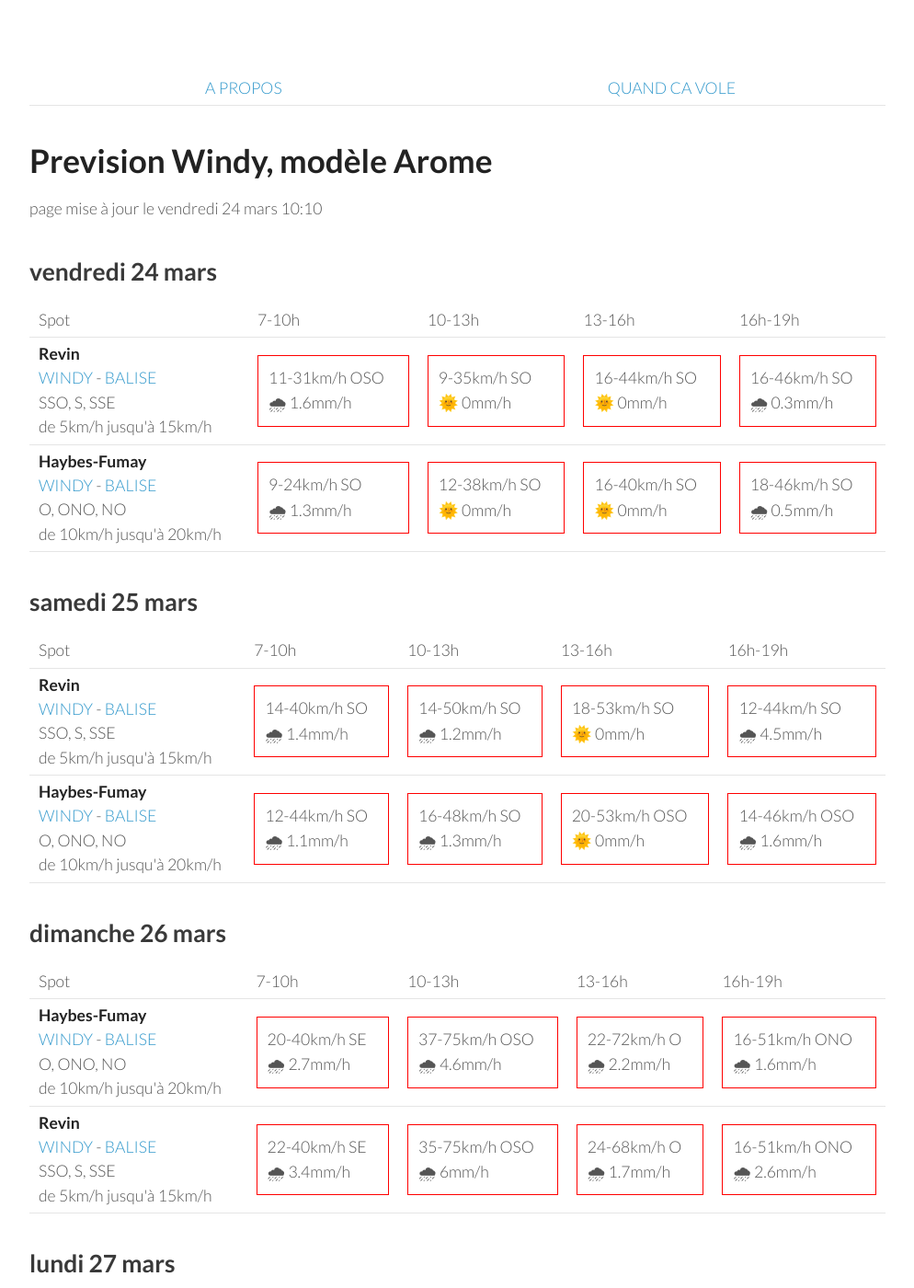
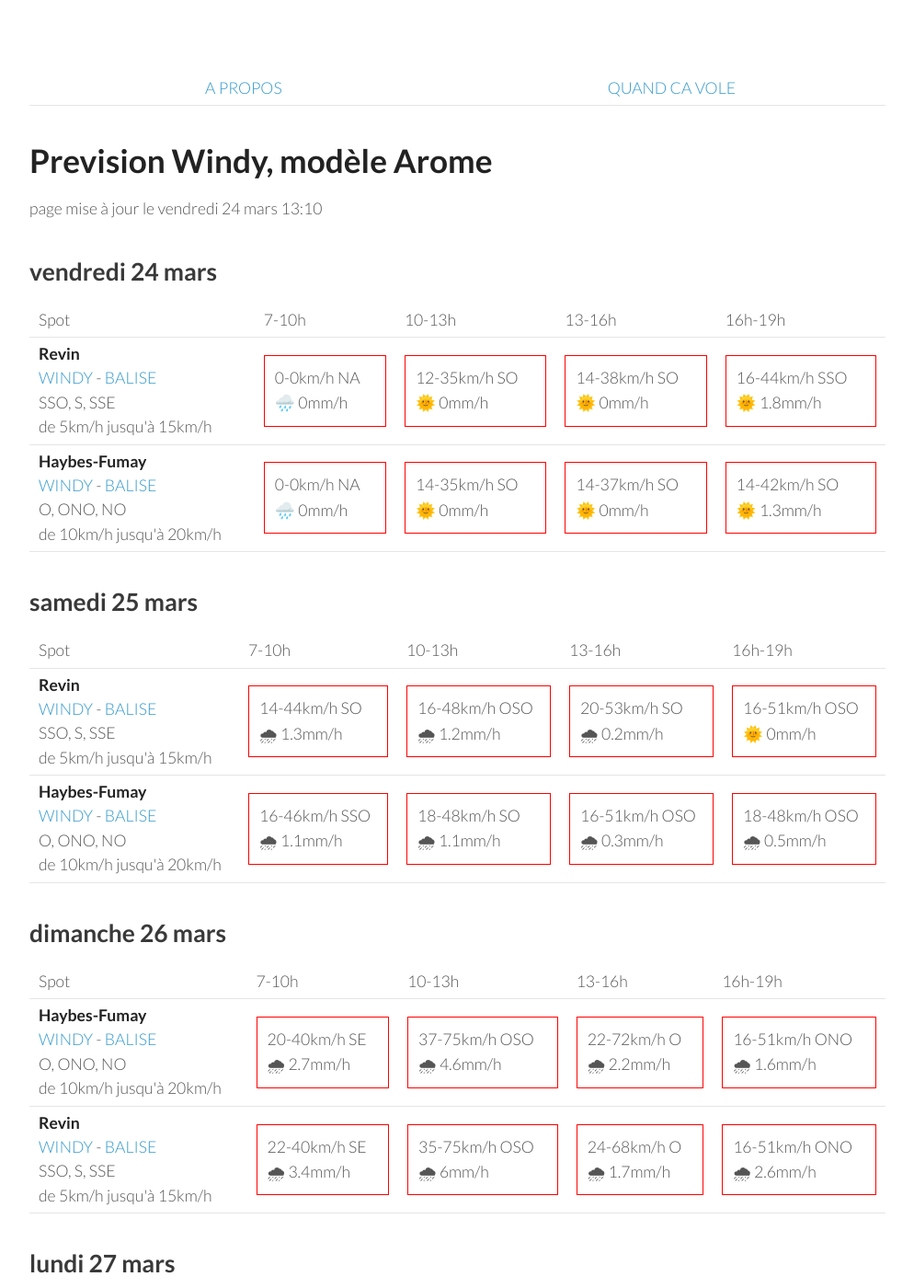
Before and after one commit to parapente-dans-le-nord/parapente-dans-le-nord.github.io, a Jekyll site: the page built from ardennes.markdown, in a window 1280 px wide and 1400 px high. Shown: the whole window at 92% size, without its empty margins (26-1020 px from the left). Built offline with Jekyll 4.4.1, drawn with Linux system fonts in a browser that asks for light colours.

Commit message:
update index.markdown

```diff
--- a/ardennes.markdown
+++ b/ardennes.markdown
@@ -7,7 +7,7 @@ title:  "Tous les spots"
 {: .links}
 
 # Prevision Windy, modèle Arome
-page mise à jour le vendredi 24 mars 10:10
+page mise à jour le vendredi 24 mars 13:10
 
 ## vendredi 24 mars
 
@@ -24,21 +24,19 @@ page mise à jour le vendredi 24 mars 10:10
 <tr>
         <td><strong>Revin</strong><br><a href="https://windy.com/49.948/4.625?49.543,4.625,8">WINDY</a> - <span class=""><a href="http://www.balisemeteo.com/balise.php?idBalise=5019">BALISE</a> </span><br> <span class="vent-favorable">SSO, S, SSE</span><br><span class="force-vent">de 5km/h jusqu'à 15km/h</span> </td>
 
-            <td><div class="not-flyable"><p>11-31km/h OSO</p><p>🌧 1.6mm/h</p></div></td>
-            <td><div class="not-flyable"><p>9-35km/h SO</p><p>🌞 0mm/h</p></div></td>
-            <td><div class="not-flyable"><p>16-44km/h SO</p><p>🌞 0mm/h</p></div></td>
-            <td><div class="not-flyable"><p>16-46km/h SO</p><p>🌧 0.3mm/h</p></div></td>
-
+            <td><div class="not-flyable"><p>0-0km/h NA</p><p>🌧️ 0mm/h</p></div></td>
+            <td><div class="not-flyable"><p>12-35km/h SO</p><p>🌞 0mm/h</p></div></td>
+            <td><div class="not-flyable"><p>14-38km/h SO</p><p>🌞 0mm/h</p></div></td>
+            <td><div class="not-flyable"><p>16-44km/h SSO</p><p>🌞 1.8mm/h</p></div></td>
 
     </tr>
 <tr>
         <td><strong>Haybes-Fumay</strong><br><a href="https://windy.com/49.998/4.715?49.913,4.738,10">WINDY</a> - <span class=""><a href="http://www.balisemeteo.com/balise.php?idBalise=104">BALISE</a> </span><br> <span class="vent-favorable">O, ONO, NO</span><br><span class="force-vent">de 10km/h jusqu'à 20km/h</span> </td>
 
-            <td><div class="not-flyable"><p>9-24km/h SO</p><p>🌧 1.3mm/h</p></div></td>
-            <td><div class="not-flyable"><p>12-38km/h SO</p><p>🌞 0mm/h</p></div></td>
-            <td><div class="not-flyable"><p>16-40km/h SO</p><p>🌞 0mm/h</p></div></td>
-            <td><div class="not-flyable"><p>18-46km/h SO</p><p>🌧 0.5mm/h</p></div></td>
-
+            <td><div class="not-flyable"><p>0-0km/h NA</p><p>🌧️ 0mm/h</p></div></td>
+            <td><div class="not-flyable"><p>14-35km/h SO</p><p>🌞 0mm/h</p></div></td>
+            <td><div class="not-flyable"><p>14-37km/h SO</p><p>🌞 0mm/h</p></div></td>
+            <td><div class="not-flyable"><p>14-42km/h SO</p><p>🌞 1.3mm/h</p></div></td>
 
     </tr>
 
@@ -60,20 +58,20 @@ page mise à jour le vendredi 24 mars 10:10
 <tr>
         <td><strong>Revin</strong><br><a href="https://windy.com/49.948/4.625?49.543,4.625,8">WINDY</a> - <span class=""><a href="http://www.balisemeteo.com/balise.php?idBalise=5019">BALISE</a> </span><br> <span class="vent-favorable">SSO, S, SSE</span><br><span class="force-vent">de 5km/h jusqu'à 15km/h</span> </td>
 
-            <td><div class="not-flyable"><p>14-40km/h SO</p><p>🌧 1.4mm/h</p></div></td>
-            <td><div class="not-flyable"><p>14-50km/h SO</p><p>🌧 1.2mm/h</p></div></td>
-            <td><div class="not-flyable"><p>18-53km/h SO</p><p>🌞 0mm/h</p></div></td>
-            <td><div class="not-flyable"><p>12-44km/h SO</p><p>🌧 4.5mm/h</p></div></td>
+            <td><div class="not-flyable"><p>14-44km/h SO</p><p>🌧 1.3mm/h</p></div></td>
+            <td><div class="not-flyable"><p>16-48km/h OSO</p><p>🌧 1.2mm/h</p></div></td>
+            <td><div class="not-flyable"><p>20-53km/h SO</p><p>🌧 0.2mm/h</p></div></td>
+            <td><div class="not-flyable"><p>16-51km/h OSO</p><p>🌞 0mm/h</p></div></td>
 
 
     </tr>
 <tr>
         <td><strong>Haybes-Fumay</strong><br><a href="https://windy.com/49.998/4.715?49.913,4.738,10">WINDY</a> - <span class=""><a href="http://www.balisemeteo.com/balise.php?idBalise=104">BALISE</a> </span><br> <span class="vent-favorable">O, ONO, NO</span><br><span class="force-vent">de 10km/h jusqu'à 20km/h</span> </td>
 
-            <td><div class="not-flyable"><p>12-44km/h SO</p><p>🌧 1.1mm/h</p></div></td>
-            <td><div class="not-flyable"><p>16-48km/h SO</p><p>🌧 1.3mm/h</p></div></td>
-            <td><div class="not-flyable"><p>20-53km/h OSO</p><p>🌞 0mm/h</p></div></td>
-            <td><div class="not-flyable"><p>14-46km/h OSO</p><p>🌧 1.6mm/h</p></div></td>
+            <td><div class="not-flyable"><p>16-46km/h SSO</p><p>🌧 1.1mm/h</p></div></td>
+            <td><div class="not-flyable"><p>18-48km/h SO</p><p>🌧 1.1mm/h</p></div></td>
+            <td><div class="not-flyable"><p>16-51km/h OSO</p><p>🌧 0.3mm/h</p></div></td>
+            <td><div class="not-flyable"><p>18-48km/h OSO</p><p>🌧 0.5mm/h</p></div></td>
 
 
     </tr>
```
